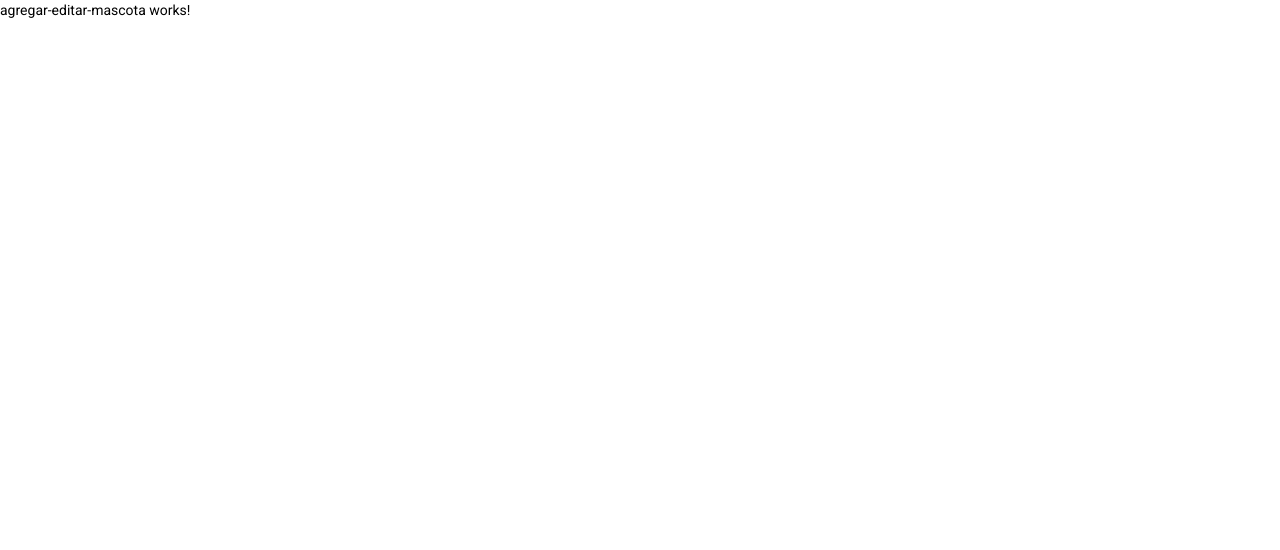
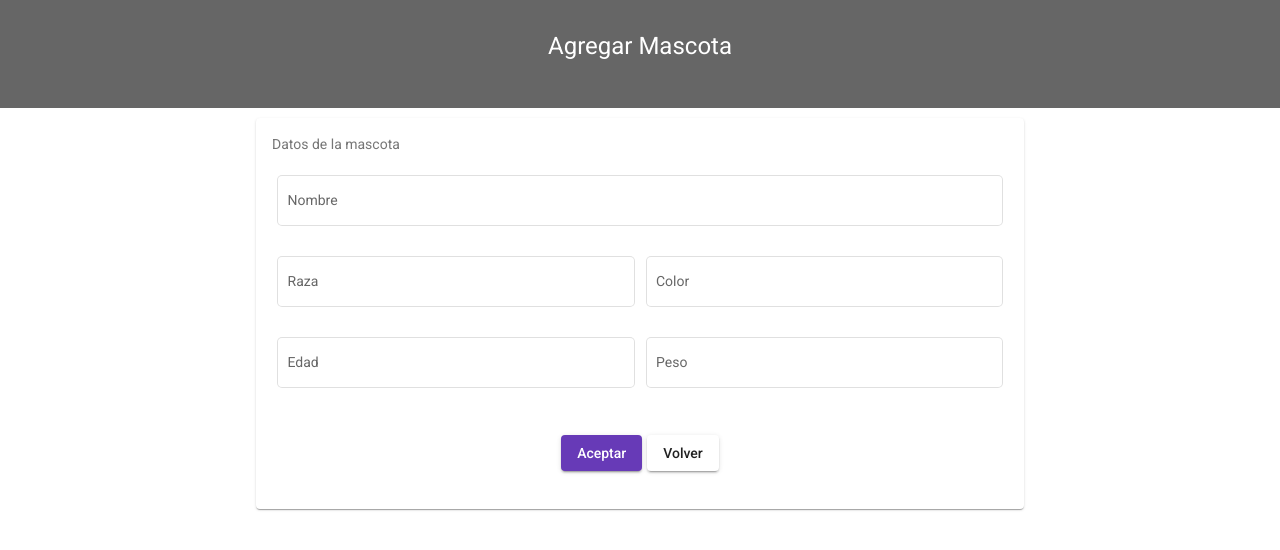
Before and after one commit to AMorenoBerrocal/repositorio-NetCore-Angular, an Angular app in the folder FE-CRUDMascotas/: page /agregarMascota in a window 1280 px wide. Shown: the top 550 px of the page. Built offline with nearby package versions, Linux system fonts and the light colour scheme.

Commit message:
formulario agregar mascota

```diff
--- a/FE-CRUDMascotas/src/app/components/agregar-editar-mascota/agregar-editar-mascota.component.css
+++ b/FE-CRUDMascotas/src/app/components/agregar-editar-mascota/agregar-editar-mascota.component.css
@@ -0,0 +1,12 @@
+.card {
+    margin-top: 10px;
+}
+
+.mat-form-field {
+    width:100%;
+    margin: 5px;
+}
+
+.btnAceptar {
+    margin-right: 5px;
+}
--- a/FE-CRUDMascotas/src/app/components/agregar-editar-mascota/agregar-editar-mascota.component.html
+++ b/FE-CRUDMascotas/src/app/components/agregar-editar-mascota/agregar-editar-mascota.component.html
@@ -1 +1,52 @@
-<p>agregar-editar-mascota works!</p>
+<div class="title">
+    <h1>Agregar Mascota</h1>
+</div>
+<app-spinner *ngIf="loading">
+</app-spinner>
+<div class="container">
+    <mat-card class="card">
+        <mat-card-subtitle>
+            Datos de la mascota
+        </mat-card-subtitle>
+        <form>
+            <mat-grid-list cols="2" rowHeight="80px">
+                <mat-grid-tile [colspan]="2">
+                    <mat-form-field appearance="outline">
+                        <mat-label>Nombre</mat-label>
+                        <input matInput autocomplete="off">
+                    </mat-form-field>
+                </mat-grid-tile>
+
+                <mat-grid-tile>
+                    <mat-form-field appearance="outline">
+                        <mat-label>Raza</mat-label>
+                        <input matInput autocomplete="off">
+                    </mat-form-field>
+                </mat-grid-tile>
+                <mat-grid-tile>
+                    <mat-form-field appearance="outline">
+                        <mat-label>Color</mat-label>
+                        <input matInput autocomplete="off">
+                    </mat-form-field>
+                </mat-grid-tile>
+                <mat-grid-tile>
+                    <mat-form-field appearance="outline">
+                        <mat-label>Edad</mat-label>
+                        <input matInput autocomplete="off">
+                    </mat-form-field>
+                </mat-grid-tile>
+                <mat-grid-tile>
+                    <mat-form-field appearance="outline">
+                        <mat-label>Peso</mat-label>
+                        <input matInput autocomplete="off">
+                    </mat-form-field>
+                </mat-grid-tile>
+                <mat-grid-tile [colspan]="2">
+                    <button class="btnAceptar" mat-raised-button color="primary">Aceptar</button>
+                    <button mat-raised-button routerLink="/listMascotas">Volver</button>
+                </mat-grid-tile>
+              </mat-grid-list>
+        </form>
+    </mat-card>
+
+</div>
--- a/FE-CRUDMascotas/src/app/components/agregar-editar-mascota/agregar-editar-mascota.component.ts
+++ b/FE-CRUDMascotas/src/app/components/agregar-editar-mascota/agregar-editar-mascota.component.ts
@@ -7,7 +7,11 @@
 })
 export class AgregarEditarMascotaComponent implements OnInit {
 
-  constructor() { }
+  loading: boolean;
+
+  constructor() {
+    this.loading = false;
+  }
 
   ngOnInit(): void {
   }
--- a/FE-CRUDMascotas/src/app/components/listado-mascota/listado-mascota.component.html
+++ b/FE-CRUDMascotas/src/app/components/listado-mascota/listado-mascota.component.html
@@ -46,7 +46,7 @@
 
         <ng-container matColumnDef="acciones">
             <th mat-header-cell *matHeaderCellDef>
-                <button [routerLink]="['/agregarMascota']" class ="agregar" mat-raised-button color="primary">Aceptar</button>
+                <button [routerLink]="['/agregarMascota']" class ="agregar" mat-raised-button color="primary">Agregar</button>
             </th>
             <td mat-cell *matCellDef="let element">
                 <mat-icon routerLink = '/verMascota/2' matTooltip="Ver" class="search"> search </mat-icon>
--- a/FE-CRUDMascotas/src/app/components/listado-mascota/listado-mascota.component.ts
+++ b/FE-CRUDMascotas/src/app/components/listado-mascota/listado-mascota.component.ts
@@ -48,7 +48,6 @@
       this._snackBar.open("La mascota fue eliminada con exito", '', {
         duration: 4000,
         horizontalPosition: 'right'
-
       });
     }, 3000)
   }
```
Also changed, not shown: FE-CRUDMascotas/src/app/shared/shared.module.ts (+6 -2 lines).
